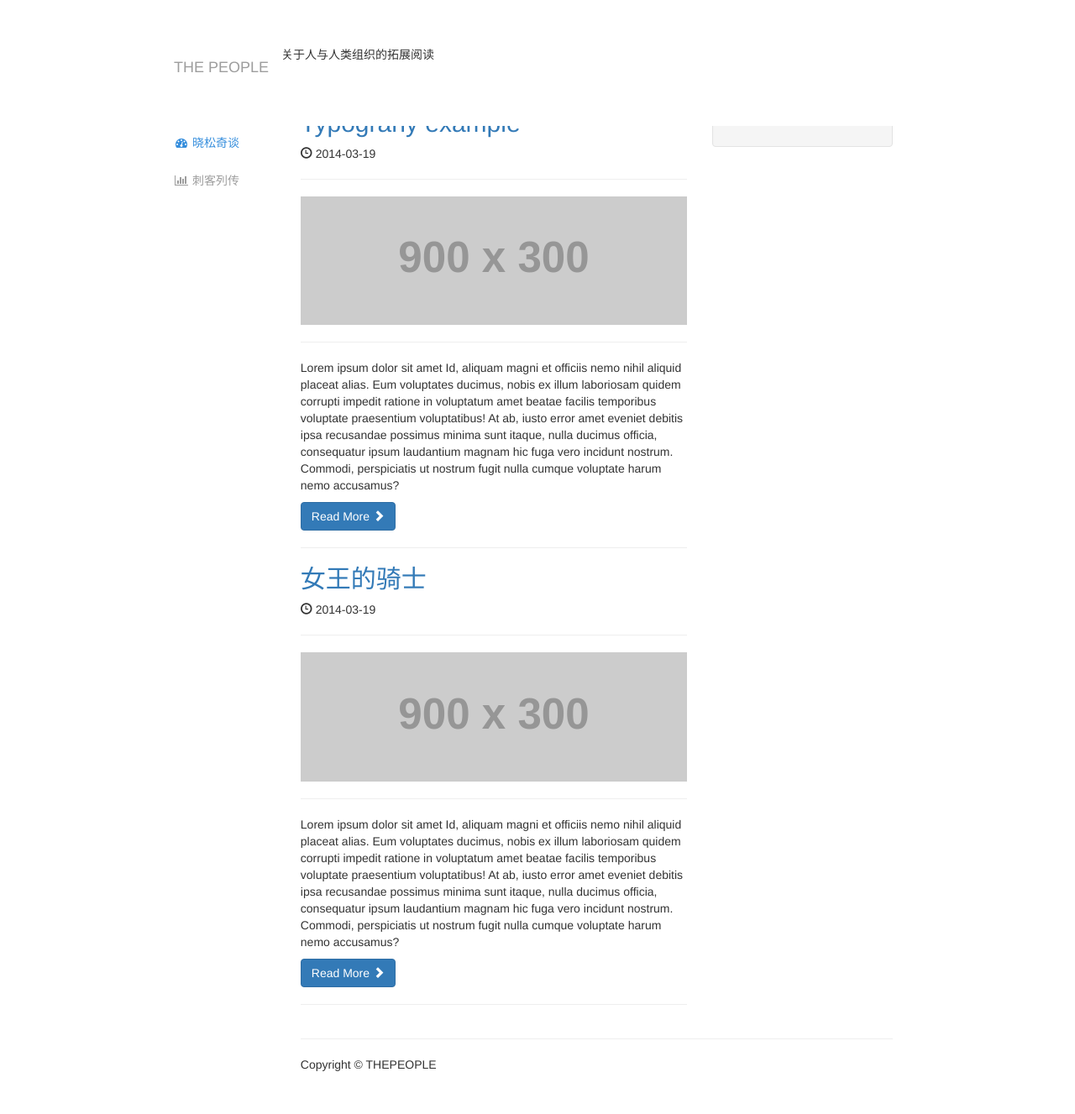
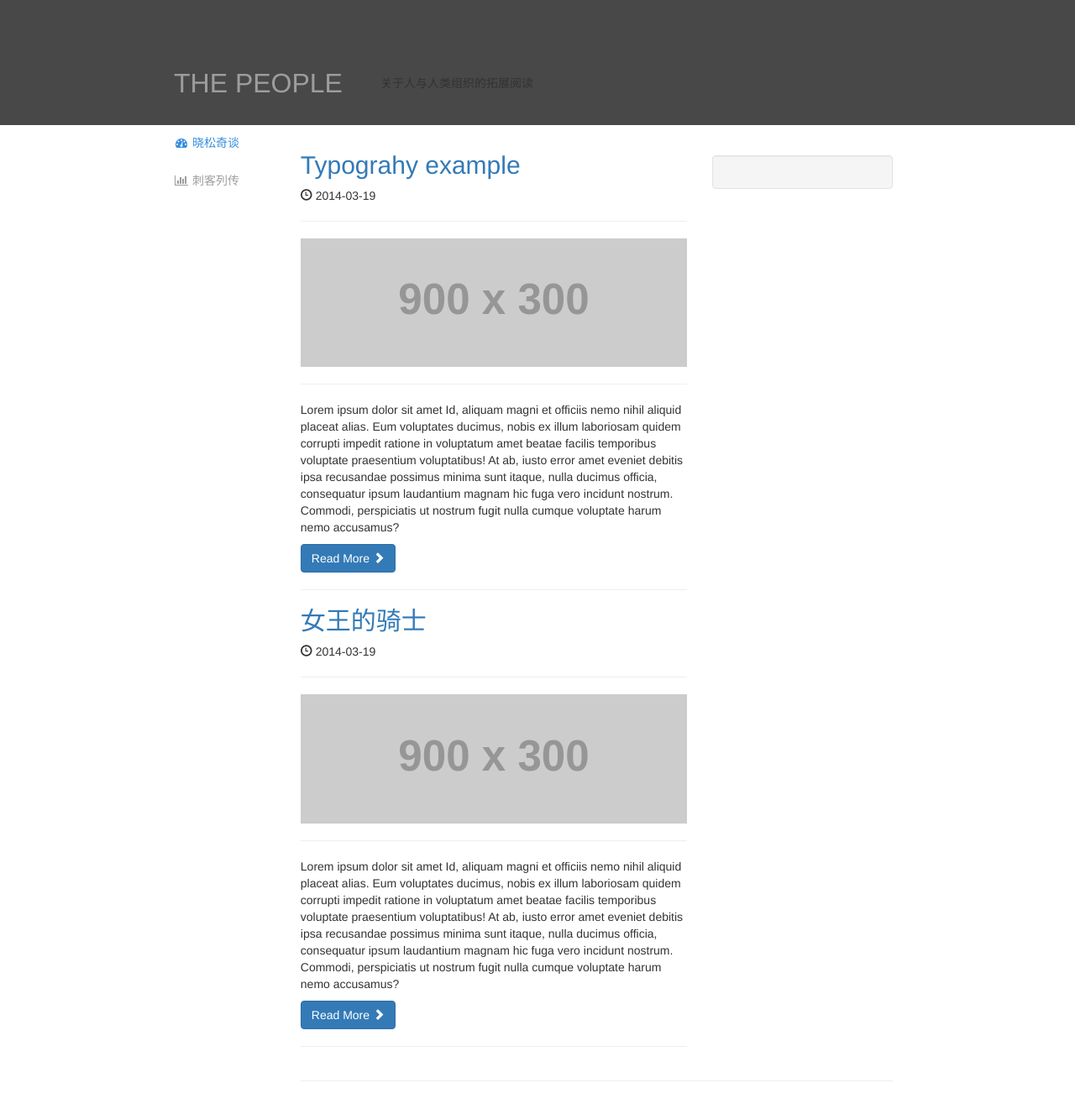
Before and after one commit to andyljj/thepeople, a Jekyll site: the page built from index.html, in a window 1280 px wide and 1348 px high. Shown: the top 1327 px of the window at 84% size. Built offline with Jekyll 4.4.1, drawn with Linux system fonts in a browser that asks for light colours; some web fonts are replaced; Markdown is read by kramdown in place of the engine named in the settings; comment, search, counter and statistics services are not loaded.

Commit message:
modify bug

```diff
--- a/_layouts/default.html
+++ b/_layouts/default.html
@@ -11,7 +11,7 @@
                 <span class="icon-bar"></span>
                 <span class="icon-bar"></span>
             </button>
-            <a class="navbar-brand" href="{{site.url}}">THE PEOPLE</a> <span>{{ site.description }}</span>
+            <a class="navbar-brand" href="{{site.url}}">THE PEOPLE</a> <span id="description">{{ site.description }}</span>
         </div>
 
         <!-- Share  -->
--- a/assets/css/sb-admin.css
+++ b/assets/css/sb-admin.css
@@ -13,7 +13,7 @@
 
 @media(min-width:900px) {
     body {
-        margin-top: 100px;
+        margin-top: 150px;
         max-width: 74%;
         float: right ;
         padding-right: 15%;
@@ -251,3 +251,10 @@
 #adboard{
     padding-top: 25px;
 }
+
+
+
+#description{
+    line-height: 50px;
+    margin-left: 30px;
+}
```
Also changed, not shown: assets/css/bootstrap.min.css.
